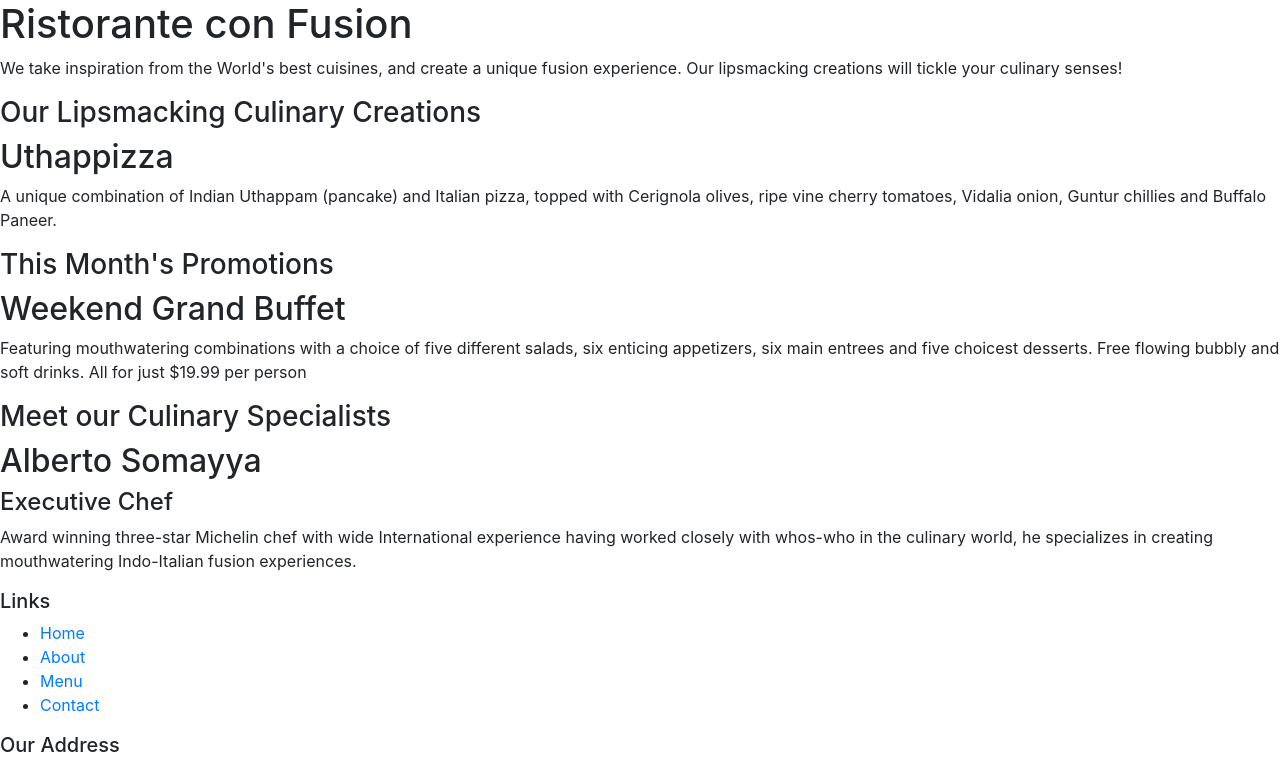
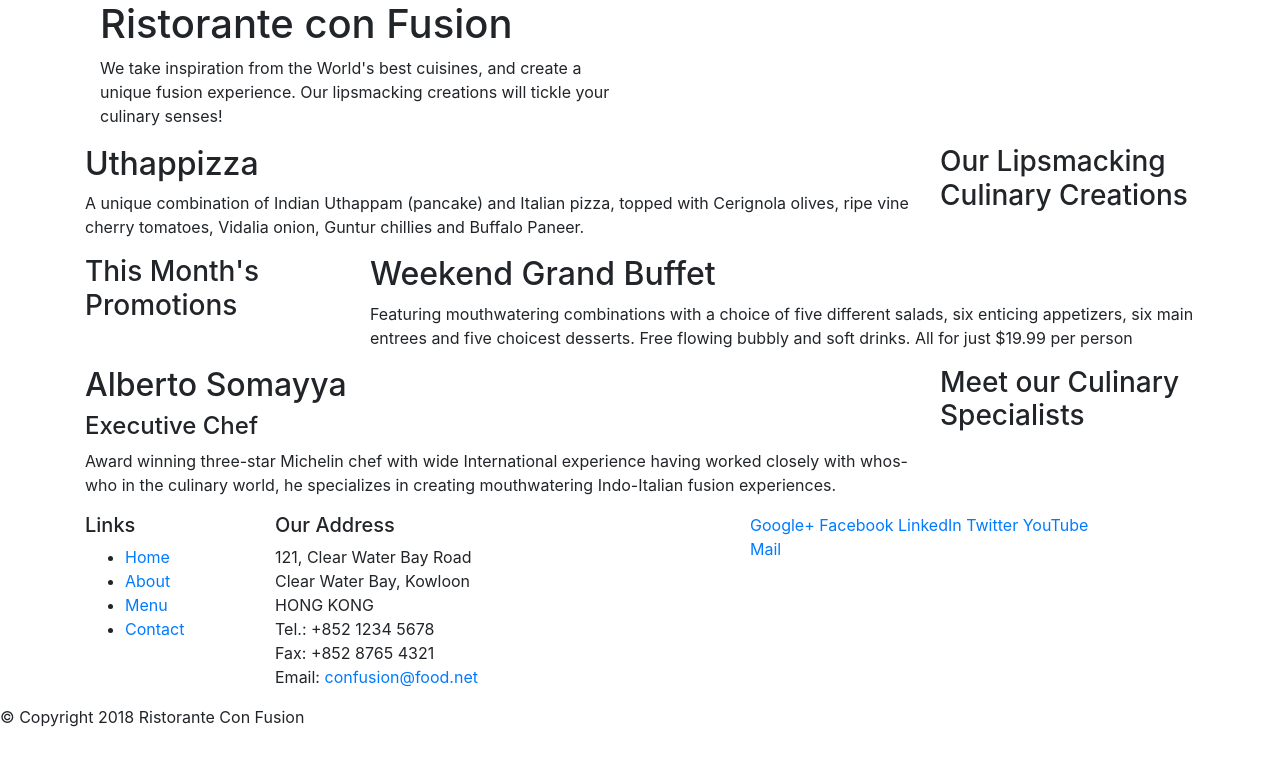
Before and after one commit to devansh511/ristorante-con-fusion, a website: page index.html in a window 1280 px wide. Shown: the top 762 px of the page. Drawn offline with nearby package versions, Linux system fonts and the light colour scheme.

Commit message:
Bootstrap grid, Part 1

```diff
--- a/index.html
+++ b/index.html
@@ -15,45 +15,45 @@
 <body>
 
     <header>
-        <div>
-            <div>
-                <div>
+        <div class="container">
+            <div class="row-header">
+                <div class="col-12 col-sm-6">
                     <h1>Ristorante con Fusion</h1>
                     <p>We take inspiration from the World's best cuisines, and create a unique fusion experience. Our lipsmacking creations will tickle your culinary senses!</p>
                 </div>
-                <div>
+                <div class="col-12 col-sm">
                 </div>
             </div>
         </div>
     </header>
 
-    <div>
-        <div>
-            <div>
+    <div class="container">
+        <div class="row ">
+            <div class="col-12 col-sm- order-sm-last col-md-3">
                 <h3>Our Lipsmacking Culinary Creations</h3>
             </div>
-            <div>
+            <div class="col col-sm order-sm-first col-md">
                 <h2>Uthappizza</h2>
                 <p>A unique combination of Indian Uthappam (pancake) and Italian pizza, topped with Cerignola olives, ripe vine cherry tomatoes, Vidalia onion, Guntur chillies and Buffalo Paneer.</p>
             </div>
         </div>
 
 
-        <div>
-            <div>
+        <div class="row">
+            <div class="col-12 col-sm-4 col-md-3">
                 <h3>This Month's Promotions</h3>
             </div>
-            <div>
+            <div class="col col-sm col-md">
                 <h2>Weekend Grand Buffet</h2>
                 <p>Featuring mouthwatering combinations with a choice of five different salads, six enticing appetizers, six main entrees and five choicest desserts. Free flowing bubbly and soft drinks. All for just $19.99 per person </p>
             </div>
         </div>
 
-        <div>
-            <div>
+        <div class="row">
+            <div class="col-12 col-sm-4 order-sm-last col-md-3">
                 <h3>Meet our Culinary Specialists</h3>
             </div>
-            <div>
+            <div class="col col-sm order-sm-first col-md">
                 <h2>Alberto Somayya</h2>
                 <h4>Executive Chef</h4>
                 <p>Award winning three-star Michelin chef with wide International experience having worked closely with whos-who in the culinary world, he specializes in creating mouthwatering Indo-Italian fusion experiences. </p>
@@ -61,19 +61,19 @@
         </div>
     </div>
 
-    <footer>
-        <div>
-            <div>
-                <div>
+    <footer >
+        <div class="container">
+            <div class="row">
+                <div class="col-4 offset -1 col-sm-2">
                     <h5>Links</h5>
-                    <ul>
+                    <ul >
                         <li><a href="#">Home</a></li>
                         <li><a href="#">About</a></li>
                         <li><a href="#">Menu</a></li>
                         <li><a href="#">Contact</a></li>
                     </ul>
                 </div>
-                <div>
+                <div class="col-7 col-sm-5">
                     <h5>Our Address</h5>
                     <address>
 		              121, Clear Water Bay Road<br>
@@ -84,7 +84,7 @@
 		              Email: <a href="mailto:confusion@food.net">confusion@food.net</a>
 		           </address>
                 </div>
-                <div>
+                <div class="col-12 col-sm-4 >
                     <div>
                         <a href="http://google.com/+">Google+</a>
                         <a href="http://www.facebook.com/profile.php?id=">Facebook</a>
@@ -95,8 +95,8 @@
                     </div>
                 </div>
            </div>
-           <div>
-                <div>
+           <div class="row">
+                <div class="col-auto">
                     <p>© Copyright 2018 Ristorante Con Fusion</p>
                 </div>
            </div>
```
